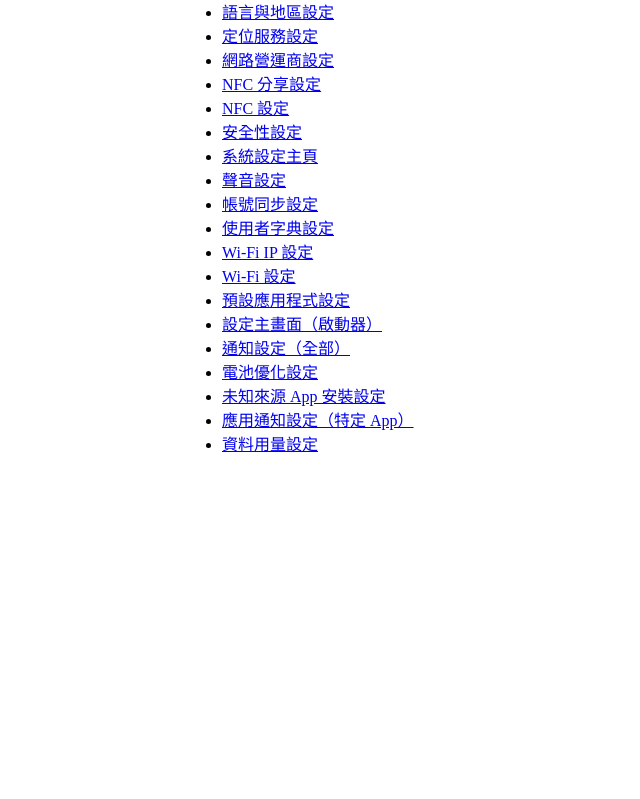
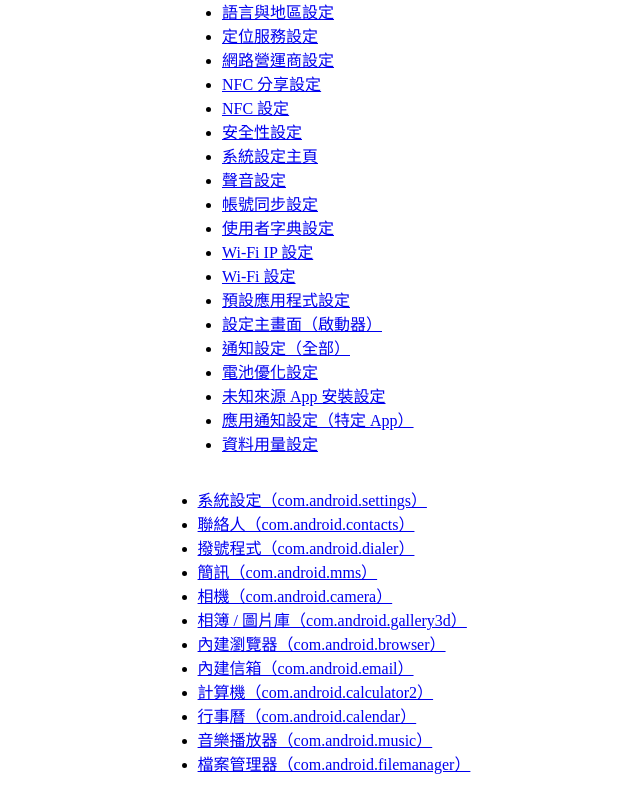
Before and after one commit to ah11851152n/ah11851152n, a plain HTML site: page i-Cat.html in a window 1280 px wide. Shown: the part 741-1540 px from the top of the page, without its empty margins (326-966 px from the left). Before the commit the page ends 1220 px from the top, so only its background shows below. Drawn offline with nearby package versions, Linux system fonts and the light colour scheme.

Commit message:
Update i-Cat.html

```diff
--- a/i-Cat.html
+++ b/i-Cat.html
@@ -100,6 +100,20 @@
                 <li><a href="intent:#Intent;action=android.settings.APP_NOTIFICATION_SETTINGS;end">應用通知設定（特定 App）</a></li>
                 <li><a href="intent:#Intent;action=android.settings.DATA_USAGE_SETTINGS;end">資料用量設定</a></li>
             </ul>
+            <ul>
+                <li><a href="intent://#Intent;package=com.android.settings;end">系統設定（com.android.settings）</a></li>
+                <li><a href="intent://#Intent;package=com.android.contacts;end">聯絡人（com.android.contacts）</a></li>
+                <li><a href="intent://#Intent;package=com.android.dialer;end">撥號程式（com.android.dialer）</a></li>
+                <li><a href="intent://#Intent;package=com.android.mms;end">簡訊（com.android.mms）</a></li>
+                <li><a href="intent://#Intent;package=com.android.camera;end">相機（com.android.camera）</a></li>
+                <li><a href="intent://#Intent;package=com.android.gallery3d;end">相簿 / 圖片庫（com.android.gallery3d）</a></li>
+                <li><a href="intent://#Intent;package=com.android.browser;end">內建瀏覽器（com.android.browser）</a></li>
+                <li><a href="intent://#Intent;package=com.android.email;end">內建信箱（com.android.email）</a></li>
+                <li><a href="intent://#Intent;package=com.android.calculator2;end">計算機（com.android.calculator2）</a></li>
+                <li><a href="intent://#Intent;package=com.android.calendar;end">行事曆（com.android.calendar）</a></li>
+                <li><a href="intent://#Intent;package=com.android.music;end">音樂播放器（com.android.music）</a></li>
+                <li><a href="intent://#Intent;package=com.android.filemanager;end">檔案管理器（com.android.filemanager）</a></li>
+            </ul>
         </div>
     </div>
 
```
